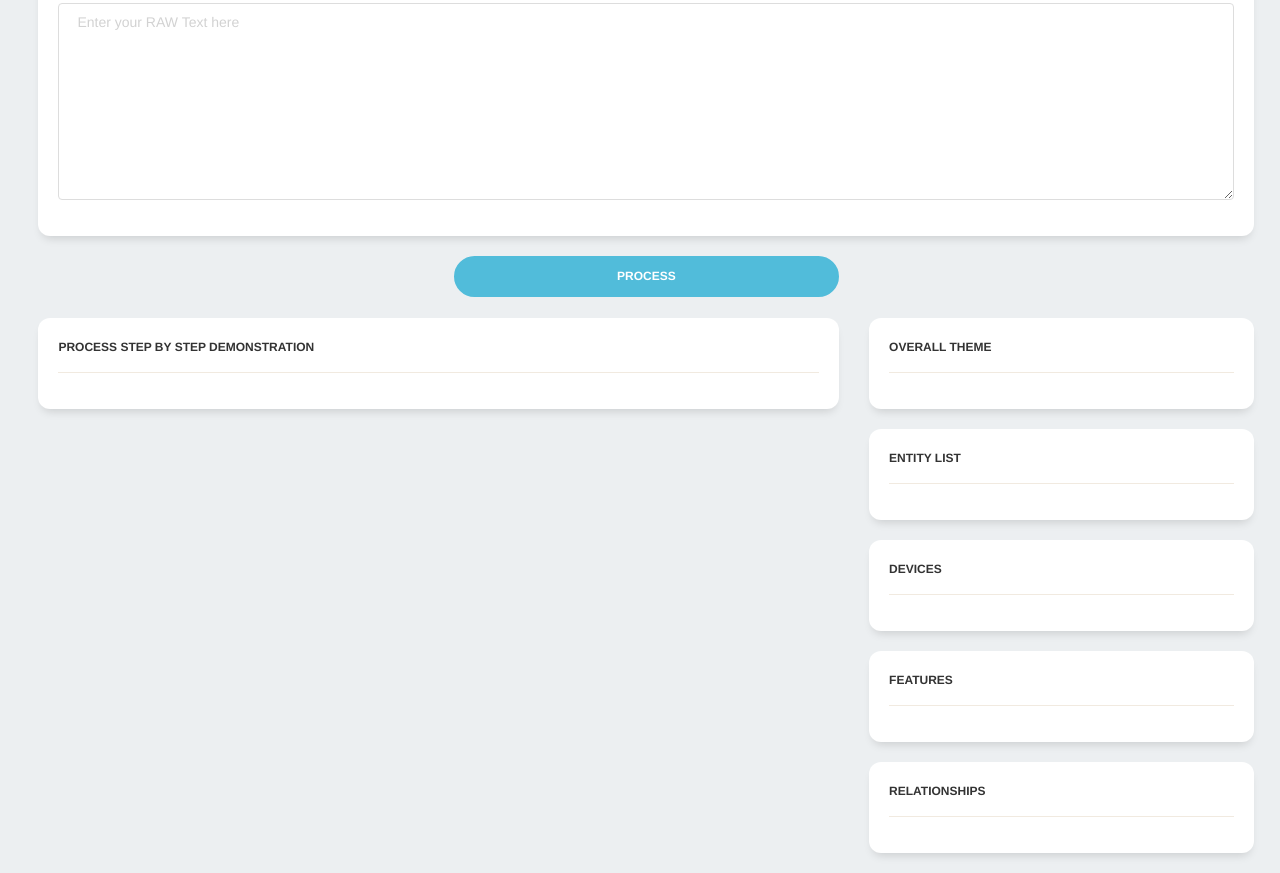
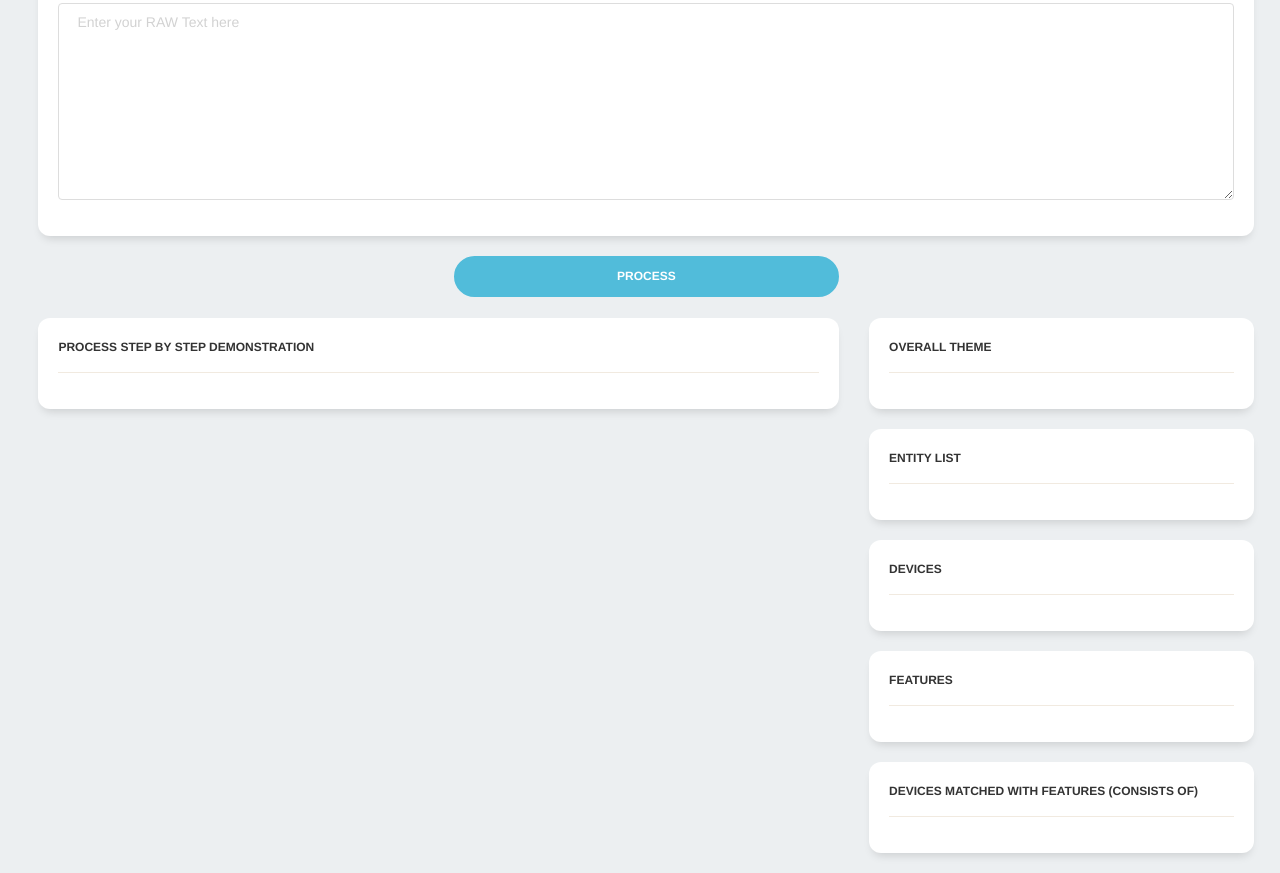
Before and after one commit to ARUKA-2017/akura-tools, a website: page nlu.html in a window 1280 px wide. Shown: the part 307-1180 px from the top of the page. Drawn offline with nearby package versions, Linux system fonts and the light colour scheme; some packages are replaced by stand-ins of ours; no server answers; a script that the page names is missing.

Commit message:
minor chnage

```diff
--- a/nlu.html
+++ b/nlu.html
@@ -278,7 +278,7 @@
                                 <div class="card">
 
                                     <div class="card-block">
-                                        <h6> Relationships </h6>
+                                        <h6> Devices Matched with Features (Consists Of)</h6>
                                         <hr>
                                         <div ng-if="loading">
 
@@ -291,7 +291,7 @@
                                             <tr ng-repeat="x in data.specificationDto.specRelationshipDtoList">
                                                 <td> {{x.finalEntityTagDto.text}}</td>
 
-                                                <td>{{x.relationship}}</td>
+                                                <!-- <td>{{x.relationship}}</td> -->
                                                 <td>
                                                     <div ng-repeat="(key,y) in x.featureMap">
                                                         -{{key}} ({{y}}) <br>
```
